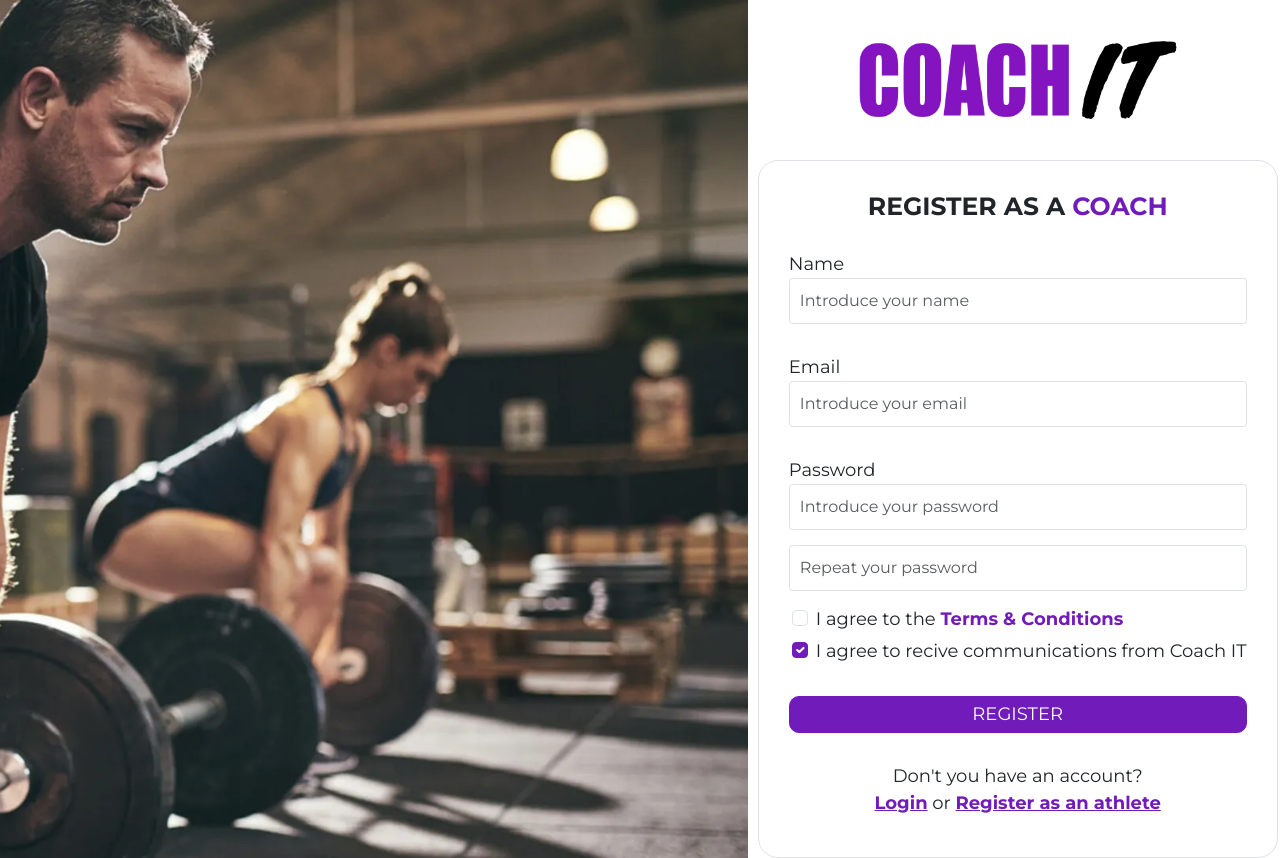
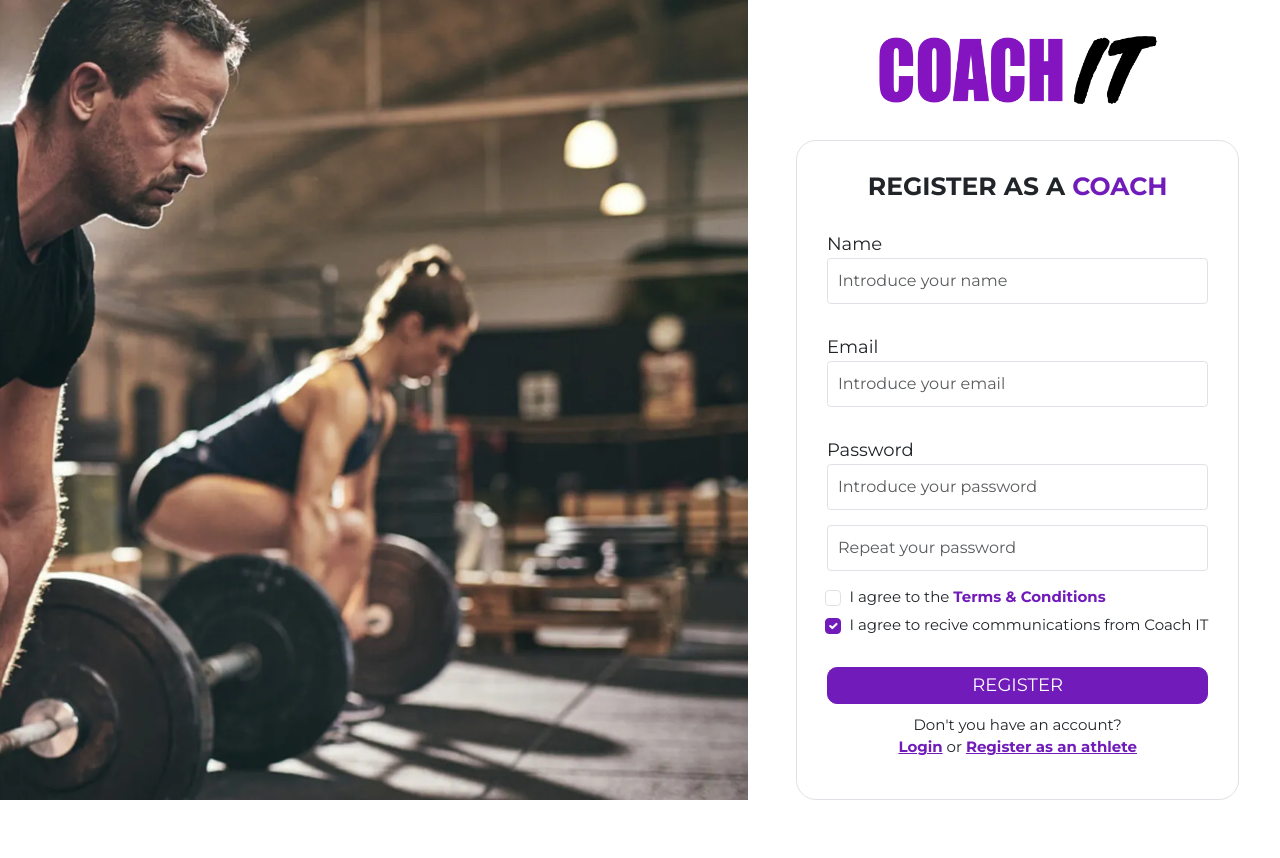
Before and after one commit to danigracia-itb/coach-it-client, a Vue app: page /register in a window 1280 px wide. After the commit the page ends 800 px from the top, so only its background shows below. Built offline with nearby package versions, Linux system fonts and the light colour scheme.

Commit message:
diseño modificado register

```diff
--- a/src/pages/auth/Form.vue
+++ b/src/pages/auth/Form.vue
@@ -1,5 +1,5 @@
 <template>
-    <div class="p-3 mb-2 bg-primary text-white full-screen d-flex justify-content-center align-items-center">
+    <div class="p-3 mb-2 bg-form text-white full-screen d-flex justify-content-center align-items-center">
         <div class="p-5 px-5 border rounded-5 bg-white text-center">
             <img class="auth-logo-img mx-auto" src="../../assets/logo.png" alt="">
             <form class="text-center">
@@ -38,4 +38,10 @@
     padding: 0;
     overflow: auto;
 }
+
+.bg-form {
+    background-image: url(../../assets/img/img-form.jpg);
+    background-repeat: no-repeat;
+    background-size: cover;
+}
 </style>
--- a/src/pages/auth/RecoverPassword.vue
+++ b/src/pages/auth/RecoverPassword.vue
@@ -6,7 +6,8 @@
         <div class="col-md-5 d-flex flex-column align-items-center justify-content-center">
             <RouterLink to="/"><img class="auth-logo-img" src="../../assets/logo.png" alt=""></RouterLink>
             <div class="p-5 px-5 border rounded-5">
-                <h1 class="text-uppercase text-center fw-bold">Reset your<span class="text-primary">Password?</span></h1>
+                <img class="key-img" src="../../assets/img/key-solid.svg" alt="" srcset="">
+                <h1 class="text-uppercase text-center fw-bold">Reset your <span class="text-primary">Password?</span></h1>
                 <p>Introduce your new password</p>
                 <form>
                     <div class="form-group mt-5">
--- a/src/pages/auth/Register.vue
+++ b/src/pages/auth/Register.vue
@@ -24,14 +24,14 @@
                         <input type="password" id="password" class="form-control p-3 mt-4" placeholder="Repeat your password">
                     </div>
 
-                    <div class="form-check mt-4">
+                    <div class="form-check mt-4 text-small">
                         <input class="form-check-input" type="checkbox" value="" id="flexCheckDefault">
                         <label class="form-check-label" for="flexCheckDefault">
                             I agree to the <span class="text-primary fw-bold">Terms & Conditions</span>
                         </label>
                     </div>
 
-                    <div class="form-check mt-2">
+                    <div class="form-check mt-2 text-small">
                         <input class="form-check-input" type="checkbox" value="" id="flexCheckChecked" checked>
                         <label class="form-check-label" for="flexCheckChecked">
                             I agree to recive communications from Coach IT
@@ -41,7 +41,7 @@
                     <button type="submit" class="text-uppercase btn btn-primary mt-5 rounded-4 w-100">Register</button>
 
                 </form>
-                <div class="mt-5 text-center">
+                <div class="mt-3 text-center text-small">
                     <p>Don't you have an account?<br>
                         <RouterLink to="/register?type=coach" class="text-primary fw-bolder">Login</RouterLink> or <RouterLink to="/register?type=athlete" class="text-primary fw-bolder">Register as an athlete</RouterLink>
                     </p>
@@ -55,4 +55,8 @@
 import { RouterLink } from 'vue-router';
 </script>
 
-<style scoped></style>
+<style scoped>
+.text-small {
+    font-size: 1.5rem;
+}
+</style>
--- a/src/scss/globals.scss
+++ b/src/scss/globals.scss
@@ -52,7 +52,7 @@ h3 {
     background-position: center right;
 }
 .auth-logo-img {
-    width: 40rem;
+    width: 35rem;
 }
 input {
     font-size: 1.6rem !important;
@@ -61,3 +61,10 @@ input {
 .p-8 {
     padding: 7rem;
 }
+
+.key-img {
+    fill: #711bba;
+    width: 5rem;
+    height: 5rem;
+    margin: 0 auto;
+}
```
Also changed, not shown: src/assets/img/key-solid.svg.
